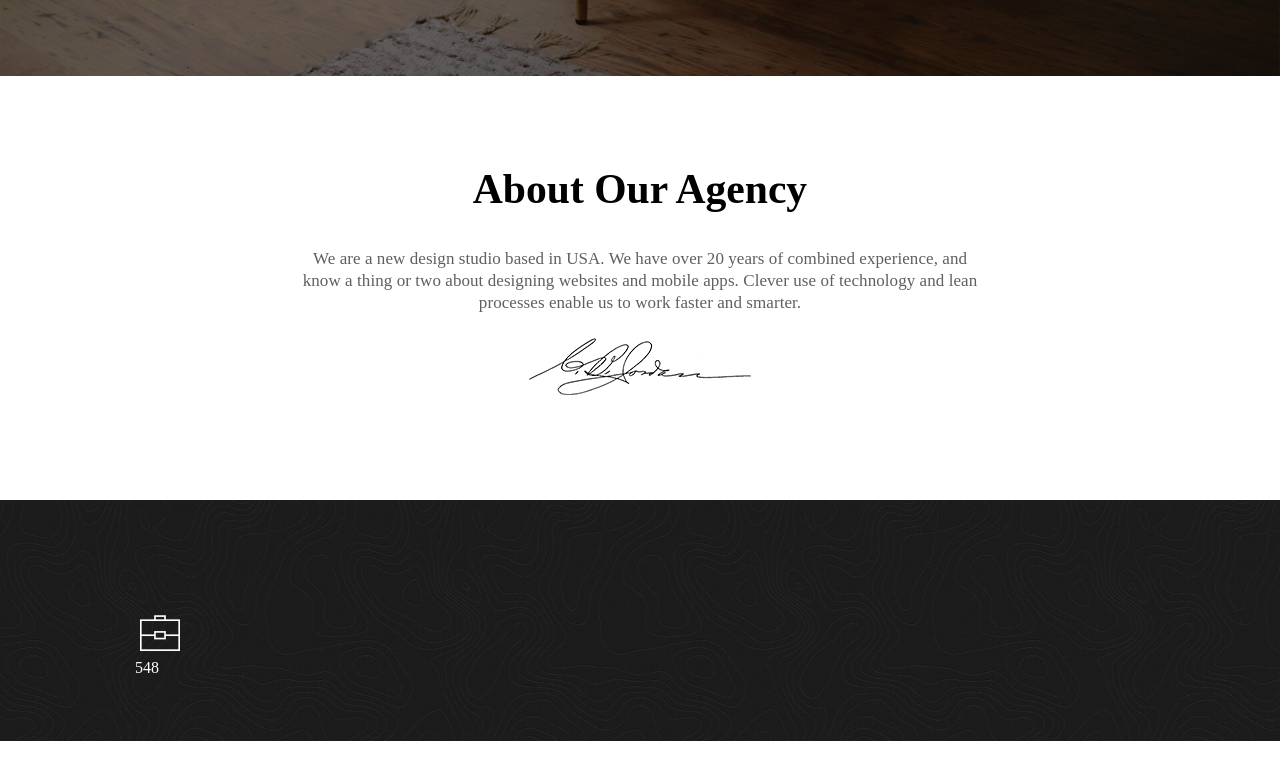
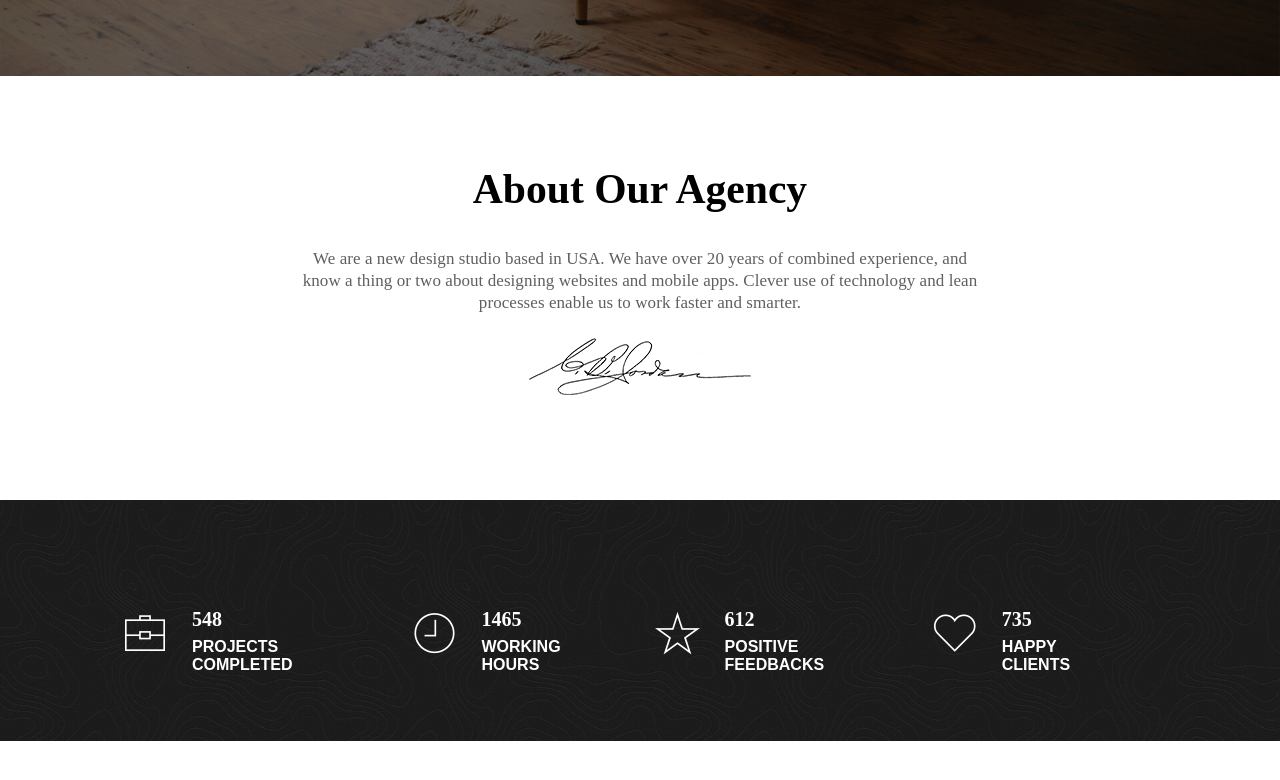
Before and after one commit to CleanBread/SnowSite, a website: page html/home.html in a window 1280 px wide. Shown: the part 724-1504 px from the top of the page. After the commit the page ends 1465 px from the top, so only its background shows below. Drawn offline with Linux system fonts and the light colour scheme; files whose address does not match are found by name.

Commit message:
закончие блок со статистикой

```diff
--- a/cssAndSass/home.sass
+++ b/cssAndSass/home.sass
@@ -137,15 +137,36 @@ a
     background: url('C:/Users/gleb4/Desktop/portfolio/second/images/bg-pattern.jpg')
     background-size: cover
     color: white
+    font-family: Work Sans,sans-serif
     &__container
         height: 85px
         margin: 78px 120px
         display: flex
     .item
         min-height: 50px
-        padding: 30px 15px 0 15px
+        padding: 30px 15px 0 0
+        position: relative
+        margin-right: 29px
+        &__icon
+            display: inline-block
+            position: absolute
+        &__text
+            display: inline-block
+            margin-left: 72px
+            .text
+                text-transform: uppercase
+                font-weight: 700
+            .headline
+                margin-bottom: 7px
+                font-size: 1.25rem
     .icon
         font-family: Pe-icon-7-stroke
-    .icon::before
+        font-size: 50px
+    .icon_case::before
         content: "\e622"
-        font-size: 50px
+    .icon_clock::before
+        content: "\e66b"
+    .icon_star::before
+        content: "\e611"
+    .icon_heart::before
+        content: "\e642"
--- a/html/home.html
+++ b/html/home.html
@@ -59,16 +59,40 @@
             <div class="statistics__container">
                 <div class="statistics_item item">
                     <div class="item__icon">
-                        <span class="icon"></span>
+                        <span class="icon_case icon"></span>
                     </div>
                     <div class="item__text">
-                        <div class="title">548</div>
+                        <div class="headline">548</div>
                         <div class="text">Projects Completed</div>
                     </div>
                 </div>
-                <div class="statistics_item"></div>
-                <div class="statistics_item"></div>
-                <div class="statistics_item"></div>
+                <div class="statistics_item item">
+                    <div class="item__icon">
+                        <span class="icon_clock icon"></span>
+                    </div>
+                    <div class="item__text">
+                        <div class="headline">1465</div>
+                        <div class="text">Working Hours</div>
+                    </div>
+                </div>
+                <div class="statistics_item item">
+                    <div class="item__icon">
+                        <span class="icon_star icon"></span>
+                    </div>
+                    <div class="item__text">
+                        <div class="headline">612</div>
+                        <div class="text">Positive Feedbacks</div>
+                    </div>
+                </div>
+                <div class="statistics_item item">
+                    <div class="item__icon">
+                        <span class="icon_heart icon"></span>
+                    </div>
+                    <div class="item__text">
+                        <div class="headline">735</div>
+                        <div class="text">Happy Clients</div>
+                    </div>
+                </div>
             </div>
         </div>
     </div>
```
Also changed, not shown: cssAndSass/home.css.
